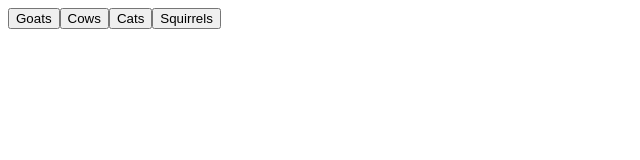
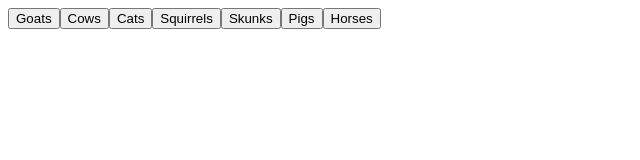
Before and after one commit to rkoven74/gifHomework, a plain HTML site: page Index.html in a window 1280 px wide. Shown: the whole page, without its empty margins (0-640 px from the left). Drawn offline with nearby package versions, Linux system fonts and the light colour scheme.

Commit message:
Add files via upload

```diff
--- a/Index.html
+++ b/Index.html
@@ -14,7 +14,7 @@
 
     <script src="https://cdnjs.cloudflare.com/ajax/libs/jquery/3.2.1/jquery.min.js"></script>
     <script type="text/javascript">
-        var buttons = ['Goats', 'Cows', 'Cats', 'Squirrels'];
+        var buttons = ['Goats', 'Cows', 'Cats', 'Squirrels', 'Skunks', 'Pigs', 'Horses'];
         renderButtons();
         $("#button-container").on("click", ".btn-click", function () {
             var animal = $(this).attr("data-animal");
```
